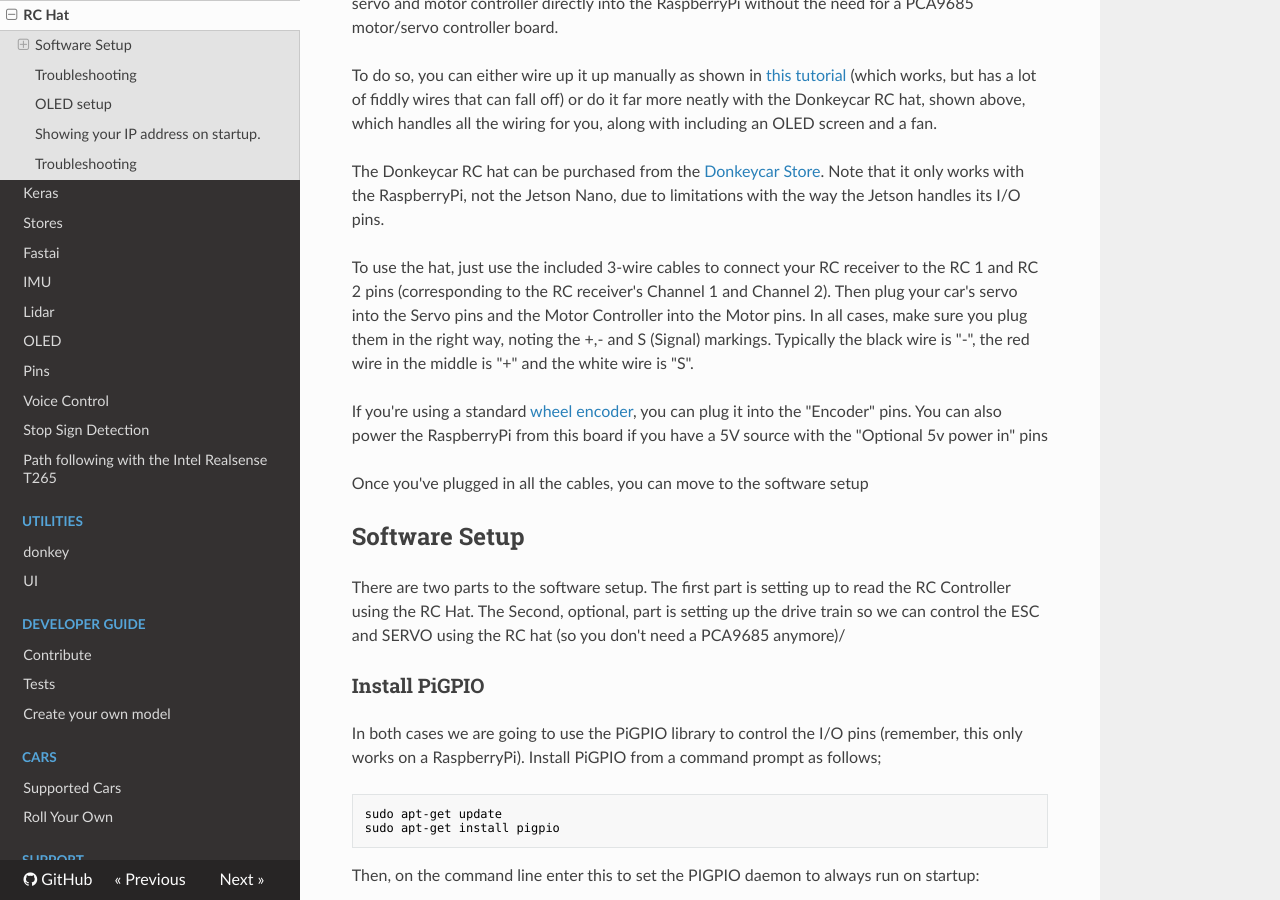
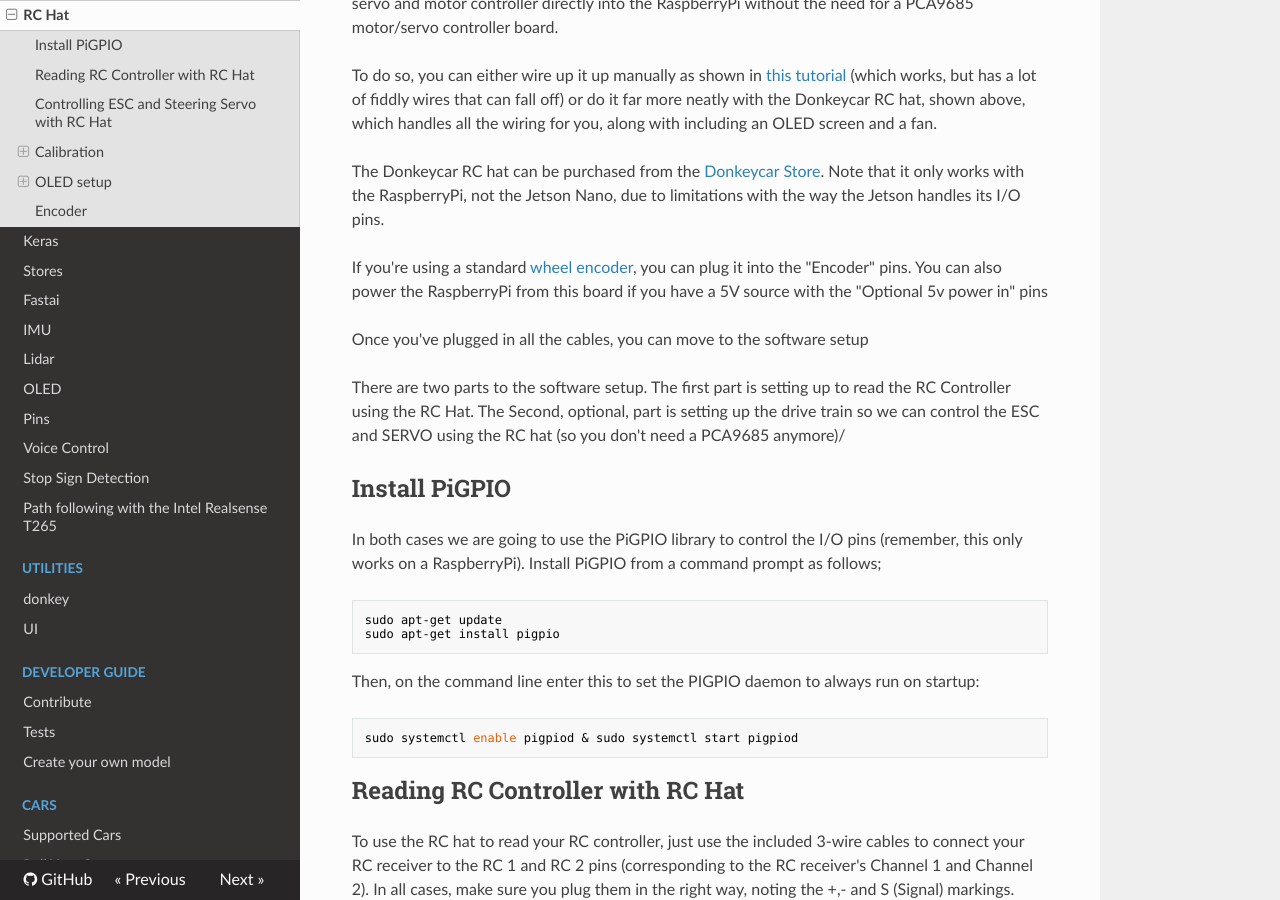
Before and after one commit to autorope/donkeydocs, an MkDocs documentation site: the page built from docs/parts/rc_hat.md, in a window 1280 px wide and 900 px high, scrolled down 718 px. Built offline with MkDocs 1.6.1, drawn with Linux system fonts in a browser that asks for light colours; nearby versions of some CDN libraries; some of the changed text lies outside the part shown.

Commit message:
A little editing of the RC Hat page

````diff
--- a/docs/parts/rc_hat.md
+++ b/docs/parts/rc_hat.md
@@ -7,17 +7,13 @@ To do so, you can either wire up it up manually as shown in [this tutorial](rc.m
 
 The Donkeycar RC hat can be purchased from the [Donkeycar Store](https://store.donkeycar.com/products/donkey-car-rc-hat). Note that it only works with the RaspberryPi, not the Jetson Nano, due to limitations with the way the Jetson handles its I/O pins.
 
-To use the hat, just use the included 3-wire cables to connect your RC receiver to the RC 1 and RC 2 pins (corresponding to the RC receiver's Channel 1 and Channel 2). Then plug your car's servo into the Servo pins and the Motor Controller into the Motor pins. In all cases, make sure you plug them in the right way, noting the +,- and S (Signal) markings. Typically the black wire is "-", the red wire in the middle is "+" and the white wire is "S".
-
 If you're using a standard [wheel encoder](odometry.md), you can plug it into the "Encoder" pins. You can also power the RaspberryPi from this board if you have a 5V source with the "Optional 5v power in" pins
 
 Once you've plugged in all the cables, you can move to the software setup
 
-## Software Setup
-
 There are two parts to the software setup.  The first part is setting up to read the RC Controller using the RC Hat.  The Second, optional, part is setting up the drive train so we can control the ESC and SERVO using the RC hat (so you don't need a PCA9685 anymore)/
 
-### Install PiGPIO
+## Install PiGPIO
 In both cases we are going to use the PiGPIO library to control the I/O pins (remember, this only works on a RaspberryPi).  Install PiGPIO from a command prompt as follows;
 ```bash
 sudo apt-get update
@@ -30,7 +26,7 @@ Then, on the command line enter this to set the PIGPIO daemon to always run on s
 sudo systemctl enable pigpiod & sudo systemctl start pigpiod
 ```
 
-### Reading RC Controller with RC Hat
+## Reading RC Controller with RC Hat
 To use the RC hat to read your RC controller, just use the included 3-wire cables to connect your RC receiver to the RC 1 and RC 2 pins (corresponding to the RC receiver's Channel 1 and Channel 2). In all cases, make sure you plug them in the right way, noting the +,- and S (Signal) markings. Typically the black wire is "-", the red wire in the middle is "+" and the white wire is "S".
 
 Now edit your myconfig.py file to use the RC Hat to read the RC Controller. In your `mycar` directory, edit the myconfig.py files as follows:
@@ -65,7 +61,7 @@ PIGPIO_INVERT = False              # rarely a controller uses an inverted pulse;
 PIGPIO_JITTER = 0.025              # threshold below which no signal is reported (debounce/noise rejection)
 ```
 
-### Controlling ESC and Steering Servo with RC Hat
+## Controlling ESC and Steering Servo with RC Hat
 Optionally, you can use the RaspberryPi to generate PWM ((see [Standard RC with ESC and Steering Servo](https://docs.donkeycar.com/parts/actuators/#standard-rc-with-esc-and-steering-servo))) for controller the motor speed and steering rather than a PCA9685 (there, see you just paid for the RC Hat!).  The RC hat includes two 3-pin headers compatible with the servo cables that connect to the ESC and the steering servo.  Plug your car's servo into the Servo pins and the Motor Controller into the Motor pins. In all cases, make sure you plug them in the right way, noting the +,- and S (Signal) markings. Typically the black wire is "-", the red wire in the middle is "+" and the white wire is "S".
 
 * For RC output, select `PWM_STEERING_THROTTLE` as your drive train type in your myconfig.py file. Uncomment the line (remove the leading `#`) and edit it as follows:
@@ -91,11 +87,11 @@ PWM_STEERING_THROTTLE = {
 }
 ```
 
-### Calibration
+## Calibration
 After configuring the RC hat to read the RC controller and optionally control the ESC and steering servo you should do the normal [calibration](https://docs.donkeycar.com/guide/calibrate/) step to figure out the correct steering and throttle PWM values for your car (and to make sure you've hooked things up correctly).
 
 
-## Troubleshooting
+### Troubleshooting
 
 If one channel is reversed (steering left goes right, etc), either reverse that channel on your RC transmitter (that's usually a switch or setting) or change it in the output options shown above by channging the PWM_INVERTED value for that channel to `True`.
 
@@ -109,14 +105,17 @@ USE_SSD1306_128_32 = True     # Enable the SSD_1306 OLED Display
 SSD1306_128_32_I2C_BUSNUM = 1 # I2C bus number
 SSD1306_RESOLUTION = 1 # 1 = 128x32; 2 = 128x64
 ```
-## Showing your IP address on startup.
+### Showing your IP address on startup.
 
 One of the cool things about having an OLED screen is that you can show your car's IP address on startup, so you can connect to it. Instructions to set that up are [here](https://diyrobocars.com/2021/12/29/show-your-raspberrypi-ip-address-on-startup-with-an-oled/)
 
-## Troubleshooting
+### Troubleshooting
 
 If you are unable to start the car, ensure that the `Adafruit_SSD1306` package is installed in your virtual environment. This should automatically be installed, if you are using a recent version of `donkeycar`.
 
 ```bash
 pip install Adafruit_SSD1306
 ```
+
+## Encoder
+If you're using a standard [wheel encoder](odometry.md), you can plug it into the "Encoder" pins, the setup the encoder configuration in your myconfig.py to use the pin that is exposed by the RC hat's encoder header.
````
